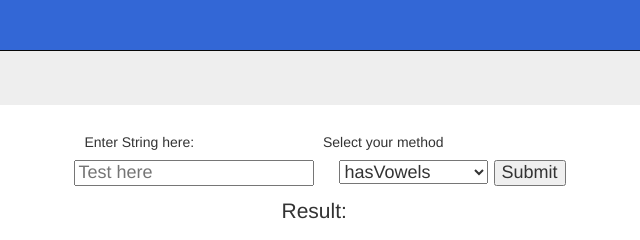
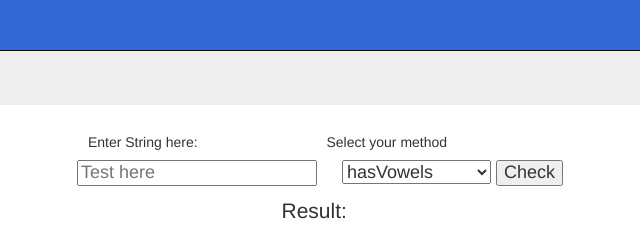
Before and after one commit to andela-tisrael/checkpoint-string-class, a website: page public/index.html in a window 1280 px wide. Shown: the top 240 px of the page, 320-960 px from the left. Drawn offline with nearby package versions, Linux system fonts and the light colour scheme.

Commit message:
refactor: edit the index html file and the style

```diff
--- a/public/css/style.css
+++ b/public/css/style.css
@@ -37,7 +37,7 @@ body {
     color:#FFF;
 }
 .first-header{
-    margin-left: -112px;
+    margin-left: -105px;
 }
 .second-header{
     margin-left: 125px;
--- a/public/index.html
+++ b/public/index.html
@@ -41,7 +41,7 @@
 
                             <select class="dropdown" ng-model="selectedMethod" ng-init="selectedMethod = options[0]" ng-options="opt as opt.label for opt in options">
                                 </select>
-                            <input type="submit" name="Submit" ng-click="showResult(stringQuery, selectedMethod)">
+                            <input type="submit" value="Check" ng-click="showResult(stringQuery, selectedMethod)">
                         </h4>
                         <p class="lead">Result: &nbsp;{{result}}</p>
                     </div>
```
